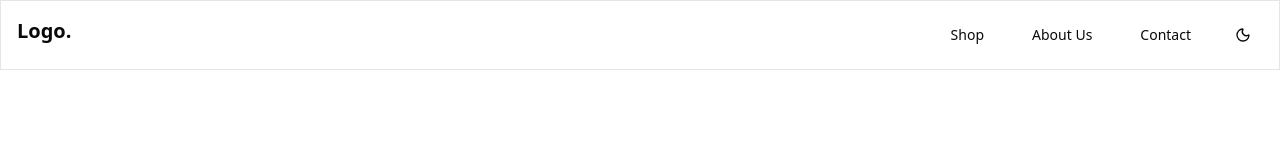
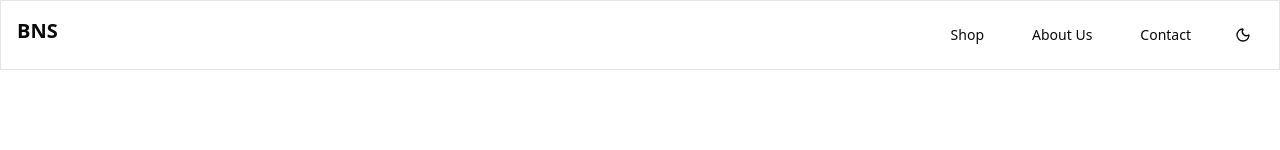
Before and after one commit to yabswannalearn/Bai-and-Sel, a Next.js app in the folder client/: page /about in a window 1280 px wide. Shown: the top 150 px of the page. Built offline with nearby package versions, Linux system fonts and the light colour scheme.

Commit message:
feat: navbar name

```diff
--- a/client/src/components/layout/LandingNavBar.tsx
+++ b/client/src/components/layout/LandingNavBar.tsx
@@ -39,7 +39,7 @@ export const LandingNavBar = () => {
         <nav className="w-full flex fixed top-0 p-4 border-1">
             <div className="flex justify-between w-full">
                 <Link href="/login">
-                    <h1 className="font-bold text-xl cursor-pointer transition active:scale-95">Logo.</h1>
+                    <h1 className="font-bold text-xl cursor-pointer transition active:scale-95">BNS</h1>
                 </Link>
 
                 <div className="flex gap-x-4 hidden md:flex items-center">
--- a/client/src/components/layout/Navbar.tsx
+++ b/client/src/components/layout/Navbar.tsx
@@ -62,7 +62,7 @@ export default function Navbar() {
       <div className="flex justify-between w-full items-center">
         <Link href="/">
           <h1 className="font-bold text-xl cursor-pointer transition active:scale-95">
-            My App
+            BNS
           </h1>
         </Link>
 
```
